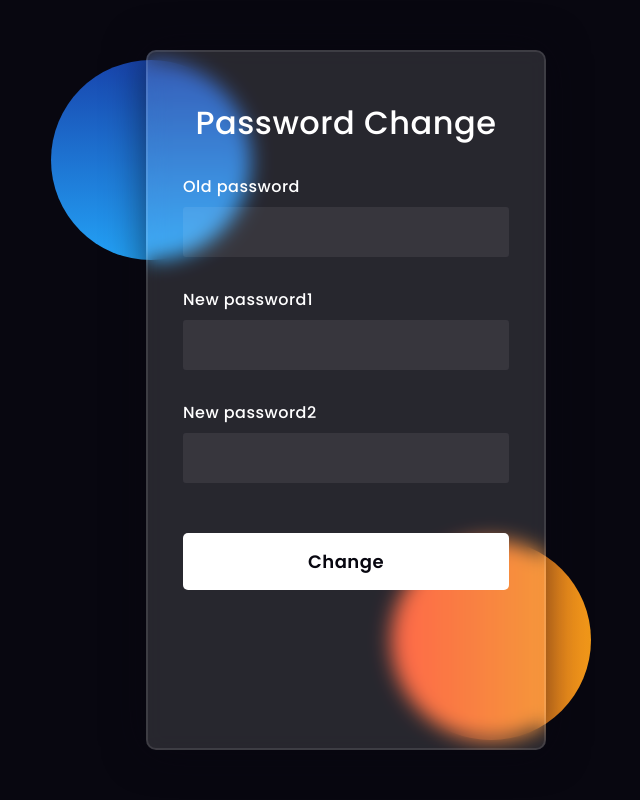
After one commit to kmgliya/BooksHub, a Django app: page /accounts/password_change/ in a window 1280 px wide. The commit adds this page. Shown: the whole page, without its empty margins (294-934 px from the left). Run offline with Django 4.2, Linux system fonts and the light colour scheme; a user stored in the database is signed in.

Commit message:
auth with password-change

```diff
--- a/accounts/forms.py
+++ b/accounts/forms.py
@@ -5,6 +5,7 @@ from django import forms
 from django.contrib.auth import get_user_model
 from django.contrib.auth.forms import UserCreationForm
 from django.contrib.auth.forms import AuthenticationForm
+from django.contrib.auth.forms import PasswordChangeForm
 
 class RegisterUserForm(UserCreationForm):
     username = forms.CharField(label='Логин',
@@ -27,3 +28,13 @@ class LoginUserForm(AuthenticationForm):
     class Meta:
         model = get_user_model()
         fields = ['username', 'password']
+
+class CustomPasswordChangeForm(PasswordChangeForm):
+    old_password = forms.CharField(label='Пароль',
+                               widget=forms.PasswordInput(attrs={'class': 'form-input input-area'}))
+
+    new_password1 = forms.CharField(label='Пароль',
+                               widget=forms.PasswordInput(attrs={'class': 'form-input input-area'}))
+
+    new_password2 = forms.CharField(label='Пароль',
+                               widget=forms.PasswordInput(attrs={'class': 'form-input input-area'}))
--- a/accounts/templates/accounts/profile.html
+++ b/accounts/templates/accounts/profile.html
@@ -25,7 +25,8 @@
   <div class="desc">{{ user.about_yourself }}</div>
   <div class="actions">
     <button onclick="location.href='{% url 'accounts:logout' %}?next=/accounts/profile'">Logout</button>
-    <button><i class="far fa-envelope"></i></button>
+    <button onclick="location.href='{% url 'accounts:password_change' %}'">Изменить Пароль</button>
+
     <button><i class="fas fa-user-friends"></i></button>
   </div></div>
 
--- /dev/null
+++ b/accounts/templates/registration/password_change.html
@@ -0,0 +1,36 @@
+<!DOCTYPE html>
+{% load static %}
+
+<html lang="en">
+<head>
+    <title>Login test(change after test)</title>
+
+    <link rel="preconnect" href="https://fonts.gstatic.com">
+    <link rel="stylesheet" href="https://cdnjs.cloudflare.com/ajax/libs/font-awesome/5.15.4/css/all.min.css">
+    <link href="https://fonts.googleapis.com/css2?family=Poppins:wght@300;500;600&display=swap" rel="stylesheet">
+    <!--Stylesheet-->
+    <link rel="stylesheet" href="{% static 'registration/login.css' %}">
+</head>
+<body>
+    <div class="background">
+        <div class="shape"></div>
+        <div class="shape"></div>
+    </div>
+
+	<form method="post">
+        {% csrf_token %}
+        <h3>Password Change</h3>
+
+        <label>Old password</label>
+        {{ form.old_password }}
+
+        <label>New password1</label>
+        {{ form.new_password1 }}
+
+        <label>New password2</label>
+        {{ form.new_password2 }}
+        {{ form.errors }}
+        <button type="submit">Change</button>
+    </form>
+</body>
+</html>
--- a/accounts/urls.py
+++ b/accounts/urls.py
@@ -1,6 +1,8 @@
 from django.urls import path
 from . import views
 from django.contrib.auth.views import LogoutView
+
+
 app_name = "accounts"
 
 urlpatterns = [
@@ -10,6 +12,5 @@ urlpatterns = [
     path('login/', views.LoginJustUser.as_view(), name='login'),
     path('logout/', LogoutView.as_view(), name='logout'),
     path('register/', views.RegisterView.as_view(), name='register'),
-    # path('password_change/')
-
+    path("password_change/", views.ChangePassword.as_view(), name="password_change")
 ]
--- a/accounts/views.py
+++ b/accounts/views.py
@@ -1,5 +1,5 @@
 from django.shortcuts import render, redirect
-from .forms import LoginUserForm, RegisterUserForm
+from .forms import LoginUserForm, RegisterUserForm, CustomPasswordChangeForm
 from django.contrib.auth import get_user_model
 
 from django.contrib.auth.decorators import login_required
@@ -26,7 +26,7 @@ class LoginJustUser(LoginView):
     extra_context = {'title': "Авторизация"}
 
     # def get_success_url(self):
-    #     return reverse_lazy('home')
+    #     return reverse_lazy('profile')
 
 
 
@@ -34,10 +34,11 @@ class RegisterView(FormView):
     form_class = RegisterUserForm
     template_name = 'registration/register.html'
     def get_success_url(self):
-        return reverse_lazy('home')
+        return reverse_lazy('accounts:login')
     def form_valid(self, form):
         form.save()
         return super().form_valid(form)
+
 
 # def register(request):
 #     return render(request, 'registration/register.html')
@@ -60,3 +61,12 @@ class RegisterView(FormView):
 # def logout_user(request):
 #     logout(request)
 #     return HttpResponseRedirect('accounts:login')
+
+
+class ChangePassword(PasswordChangeView):
+    template_name = 'registration/password_change.html'
+    form_class = CustomPasswordChangeForm
+    extra_context = {'title': "Смена пароля"}
+
+    def get_success_url(self):
+        return reverse_lazy('accounts:profile')
--- a/books/templates/header_and_footer/header.html
+++ b/books/templates/header_and_footer/header.html
@@ -30,7 +30,7 @@
         {% if  user.is_active %}
         <li class="nav-li"><a href="{% url 'accounts:profile' %}">{{user.username}}</a> | <a href="{% url 'accounts:logout' %}">Выход</a></li>
         {% else %}
-        <li class="nav-li"><a href="accounts:register/">Регистрация</a> | <a href="{% url 'accounts:login' %}">Авторизация</a></li>
+        <li class="nav-li"><a href="{% url 'accounts:register' %}">Регистрация</a> | <a href="{% url 'accounts:login' %}">Авторизация</a></li>
         {% endif %}
     </ul>
   </nav>
--- a/main/urls.py
+++ b/main/urls.py
@@ -6,7 +6,6 @@ from django.conf.urls.static import static
 urlpatterns = [
     path('admin/', admin.site.urls),
     path("", include("books.urls")),
-    path('accounts/', include('accounts.urls', namespace='accounts'))
-
-              ]+ static(settings.STATIC_URL, document_root=settings.STATIC_ROOT) \
-+ static(settings.MEDIA_URL, document_root=settings.MEDIA_ROOT)
+    path('accounts/', include('accounts.urls', namespace='accounts')),
+] + static(settings.STATIC_URL, document_root=settings.STATIC_ROOT) + \
+    static(settings.MEDIA_URL, document_root=settings.MEDIA_ROOT)
```
Also changed, not shown: db.sqlite3.
